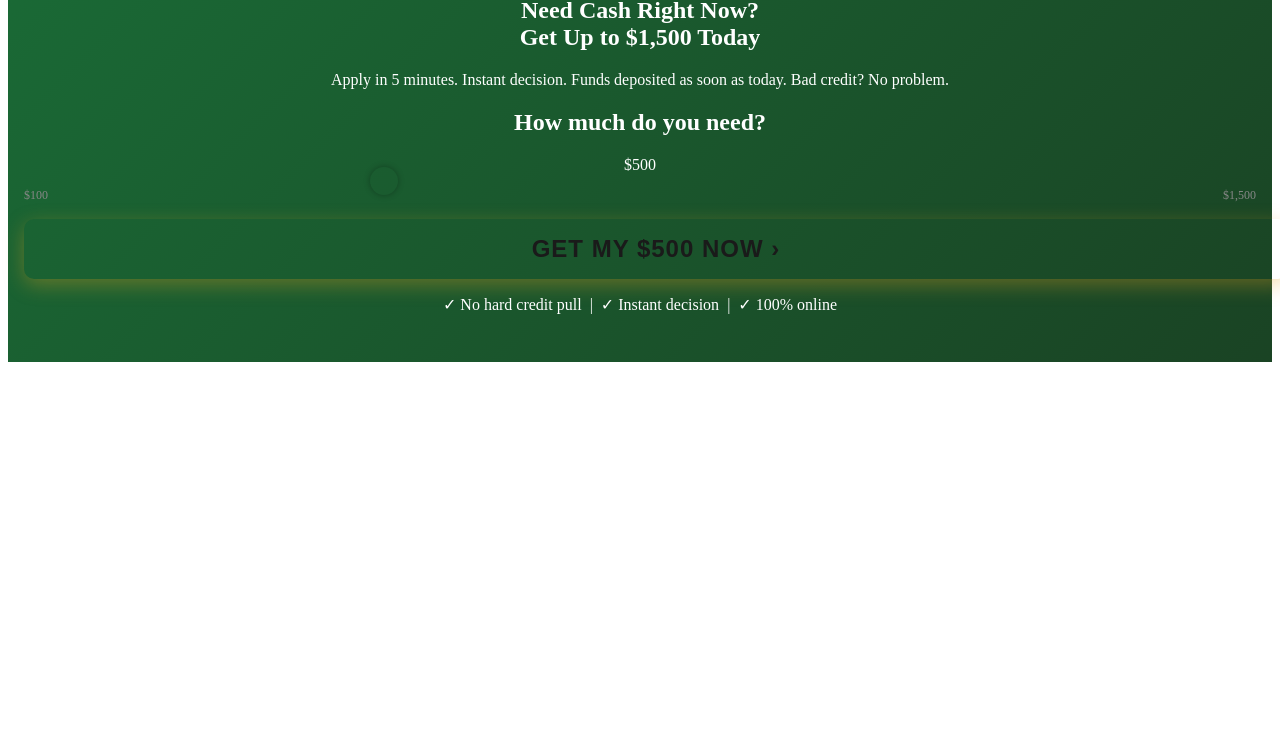
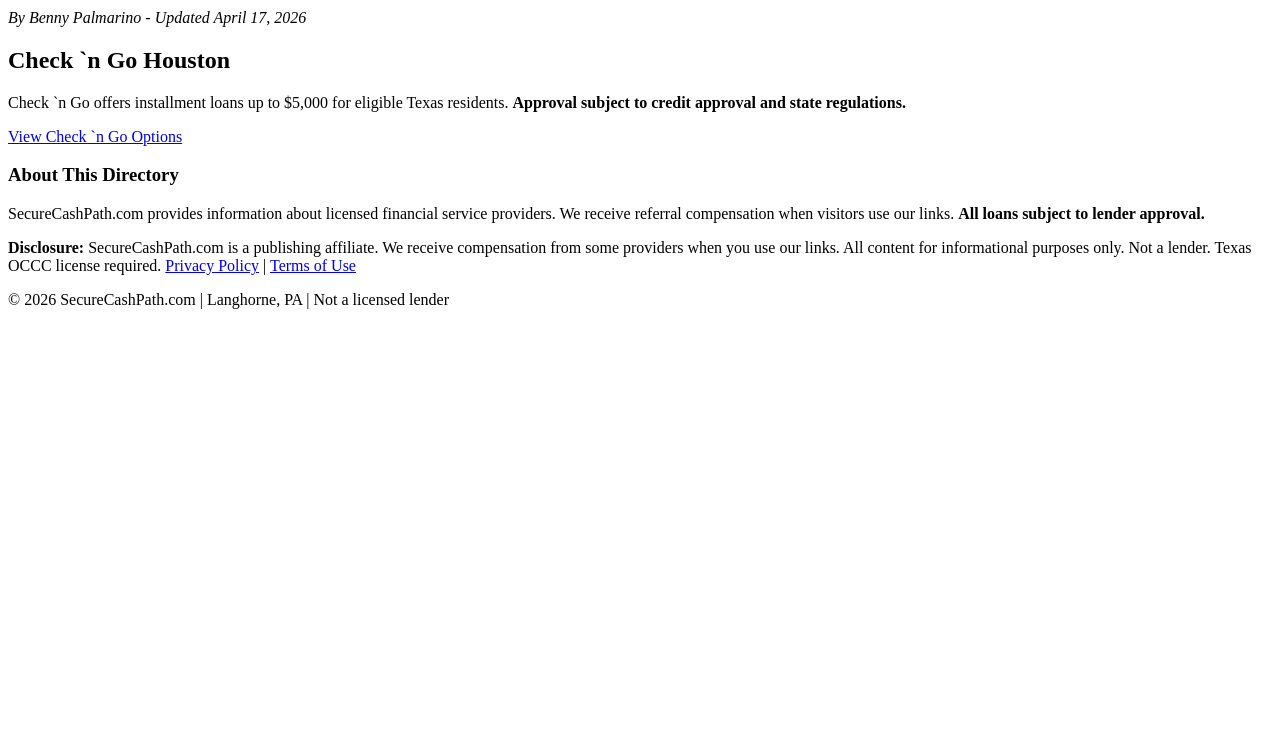
Before and after one commit to brightlane/maxlend.com, a plain HTML site: page index.html in a window 1280 px wide. Shown: the part 71-800 px from the top of the page. Drawn offline with Linux system fonts and the light colour scheme.

Commit message:
Refactor index.html and add E-E-A-T schema
Updated the HTML structure and added critical schema for financial services.

```diff
--- a/index.html
+++ b/index.html
@@ -1,116 +1,58 @@
-<!-- HERO -->
-<section class="hero">
-  <h1>Need Cash <span>Right Now?</span><br>Get Up to <span>$1,500</span> Today</h1>
-  <p>Apply in 5 minutes. Instant decision. Funds deposited as soon as today. Bad credit? No problem.</p>
+<!DOCTYPE html>
+<html lang="en">
+<head>
+<title>Houston TX Check `n Go Installment Loans | Licensed Lender Directory</title>
+<meta name="description" content="Houston area installment loan providers including Check `n Go. Compare licensed lenders serving Texas residents. Approval not guaranteed. OBA disclosure below.">
 
-  <div class="amount-selector">
-    <h2>How much do you need?</h2>
-    <div class="amount-display" id="amtDisplay">$500</div>
-    <input type="range" id="loanSlider" min="100" max="1500" step="50" value="500">
-    <div class="range-labels">
-      <span>$100</span><span>$1,500</span>
-    </div>
-    <a class="cta-btn" href="#" target="_blank" rel="noopener" id="mainCTA">
-      GET MY $500 NOW ›
-    </a>
-    <p class="micro-trust"><span>✓ No hard credit pull</span> &nbsp;|&nbsp; <span>✓ Instant decision</span> &nbsp;|&nbsp; <span>✓ 100% online</span></p>
-  </div>
-</section>
+<!-- CRITICAL E-E-A-T SCHEMA -->
+<script type="application/ld+json">
+{
+  "@context": "https://schema.org",
+  "@type": "FinancialService",
+  "name": "Houston Installment Loan Directory",
+  "description": "Directory of licensed installment loan providers serving Houston, TX",
+  "areaServed": "Houston, TX",
+  "provider": {
+    "@type": "Organization",
+    "name": "SecureCashPath",
+    "url": "https://yourdomain.com",
+    "address": {
+      "@type": "PostalAddress",
+      "addressLocality": "Langhorne",
+      "addressRegion": "PA"
+    }
+  },
+  "author": {
+    "@type": "Person",
+    "name": "Benny Palmarino",
+    "jobTitle": "Finance Researcher"
+  }
+}
+</script>
+</head>
+<body>
+<header>
+  <h1>Houston Licensed Installment Loan Providers</h1>
+  <p><em>By Benny Palmarino - Updated April 17, 2026</em></p>
+</header>
 
-<style>
-  /* Smooth hero gradient animation */
-  .hero {
-    background: linear-gradient(135deg, #0f5229 0%, #1a7c3e 50%, #1a2e1a 100%);
-    background-size: 400% 400%;
-    animation: gradientMove 15s ease infinite;
-    color: white;
-    padding: 2.5rem 1rem 2rem;
-    text-align: center;
-    transition: all 0.3s ease;
-  }
-  @keyframes gradientMove {
-    0% {background-position: 0% 50%;}
-    50% {background-position: 100% 50%;}
-    100% {background-position: 0% 50%;}
-  }
+<main>
+  <section>
+    <h2>Check `n Go Houston</h2>
+    <p>Check `n Go offers installment loans up to $5,000 for eligible Texas residents. <strong>Approval subject to credit approval and state regulations.</strong></p>
+    <a href="YOUR LINKCONNECTOR" class="cta">View Check `n Go Options</a>
+  </section>
 
-  /* Slider styling enhancements */
-  input[type="range"] {
-    -webkit-appearance: none;
-    width: 100%;
-    height: 10px;
-    border-radius: 5px;
-    background: linear-gradient(to right, var(--green) 50%, #ddd 50%);
-    outline: none;
-    transition: background 0.3s ease;
-  }
-  input[type="range"]::-webkit-slider-thumb {
-    -webkit-appearance: none;
-    appearance: none;
-    width: 28px;
-    height: 28px;
-    border-radius: 50%;
-    background: var(--gold);
-    cursor: pointer;
-    box-shadow: 0 0 6px rgba(0,0,0,0.3);
-    transition: transform 0.2s ease;
-  }
-  input[type="range"]::-webkit-slider-thumb:hover {
-    transform: scale(1.1);
-  }
+  <!-- TRUST BLOCK -->
+  <aside>
+    <h3>About This Directory</h3>
+    <p>SecureCashPath.com provides information about licensed financial service providers. We receive referral compensation when visitors use our links. <strong>All loans subject to lender approval.</strong></p>
+  </aside>
+</main>
 
-  .range-labels {
-    display: flex;
-    justify-content: space-between;
-    font-size: 0.75rem;
-    color: #888;
-    margin-bottom: 1rem;
-  }
-
-  /* CTA hover effect */
-  .cta-btn {
-    display: block;
-    width: 100%;
-    background: var(--gold);
-    color: #1a1a1a;
-    font-family: 'Barlow Condensed', sans-serif;
-    font-size: 1.5rem;
-    font-weight: 800;
-    letter-spacing: 1px;
-    text-align: center;
-    padding: 1rem;
-    border-radius: 10px;
-    text-decoration: none;
-    border: none;
-    cursor: pointer;
-    transition: transform 0.2s, box-shadow 0.2s, background 0.2s;
-    box-shadow: 0 6px 20px rgba(232,160,32,0.35);
-  }
-  .cta-btn:hover {
-    background: var(--gold-light);
-    transform: translateY(-3px);
-    box-shadow: 0 8px 24px rgba(232,160,32,0.45);
-  }
-
-  /* Responsive tweaks */
-  @media (max-width: 480px) {
-    .hero h1 { font-size: clamp(1.8rem, 6vw, 3rem); }
-    .cta-btn { font-size: 1.3rem; }
-  }
-</style>
-
-<script>
-  const slider = document.getElementById('loanSlider');
-  const display = document.getElementById('amtDisplay');
-  const cta = document.getElementById('mainCTA');
-  const affLink = 'https://www.linkconnector.com/ta.php?lc=007949096598005765&atid=__Maxlend__Caesaro__';
-
-  slider.addEventListener('input', () => {
-    const val = parseInt(slider.value);
-    display.textContent = '$' + val.toLocaleString();
-    cta.textContent = 'GET MY $' + val.toLocaleString() + ' NOW ›';
-    const percent = (val - slider.min) / (slider.max - slider.min) * 100;
-    slider.style.background = `linear-gradient(to right, var(--green) ${percent}%, #ddd ${percent}%)`;
-    cta.href = affLink;
-  });
-</script>
+<footer>
+  <p><strong>Disclosure:</strong> SecureCashPath.com is a publishing affiliate. We receive compensation from some providers when you use our links. All content for informational purposes only. Not a lender. Texas OCCC license required. <a href="/privacy">Privacy Policy</a> | <a href="/terms">Terms of Use</a></p>
+  <p>© 2026 SecureCashPath.com | Langhorne, PA | Not a licensed lender</p>
+</footer>
+</body>
+</html>
```
